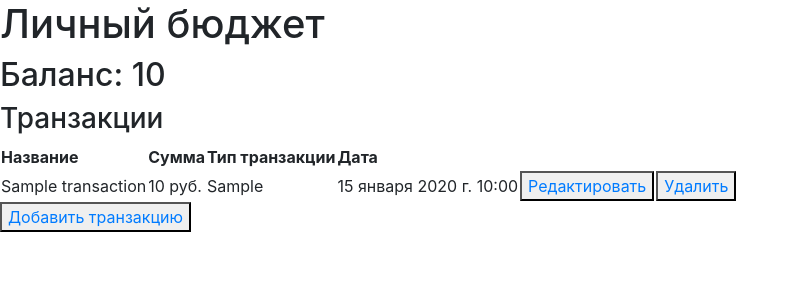
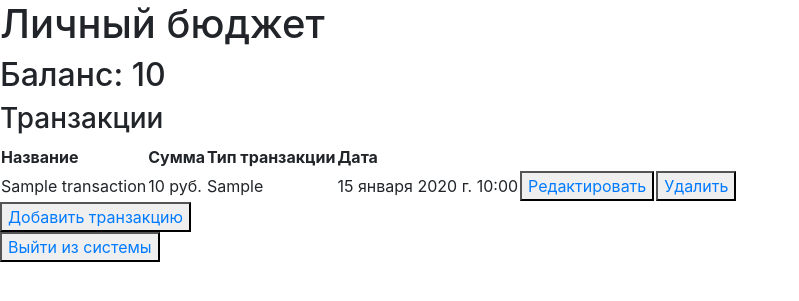
Before and after one commit to AA22-Gi/urban_university_my_money_django, a Django app: template my_money/budget/templates/budget/transaction_dashboard.html in a window 1280 px wide. Shown: the top 301 px of the page, without its empty margins (0-799 px from the left). Run offline with Django 5.2, Linux system fonts and the light colour scheme; the template is opened without the code that fills it: most values are stand-ins (such as "Sample title", 1, 10 or a date in 2020); parts of the project's set-up code (start-up, migrations or seed data) failed here and were passed over; some libraries are stand-ins or nearby versions.

Commit message:
Добавлена кнопка

```diff
--- a/my_money/budget/templates/budget/transaction_dashboard.html
+++ b/my_money/budget/templates/budget/transaction_dashboard.html
@@ -31,5 +31,7 @@
         {% endfor %}
     </table>
     <button><a href="{% url 'add_transaction' %}">Добавить транзакцию</a></button>
+    <br>
+    <button><a href="{% url 'exit' %}">Выйти из системы</a></button>
 </body>
 </html>
```
